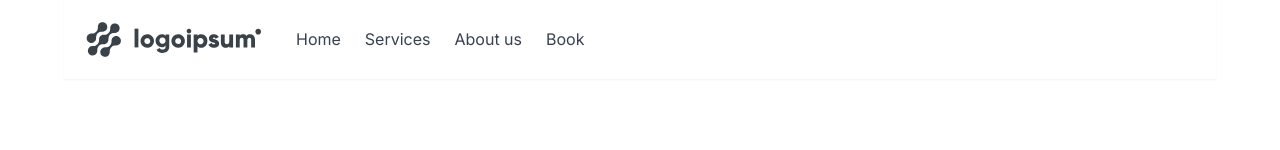
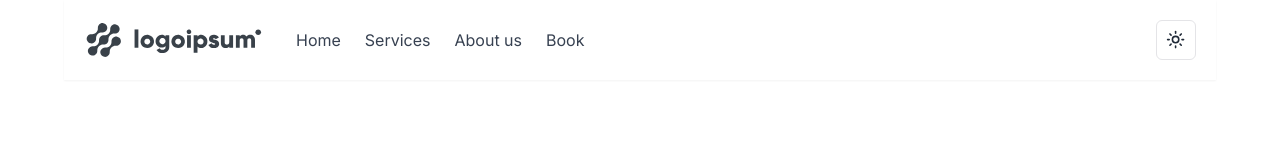
Before and after one commit to itsrhys754/Barber-booking-app, a Next.js app: page / in a window 1280 px wide. Shown: the top 150 px of the page. Built offline with nearby package versions, Linux system fonts and the light colour scheme; no server answers.

Commit message:
dark mode

```diff
--- a/app/_components/Header.js
+++ b/app/_components/Header.js
@@ -12,6 +12,9 @@ import {
   DropdownMenuTrigger,
 } from "@/components/ui/dropdown-menu";
 import Link from "next/link";
+import { useTheme } from 'next-themes';
+import { ModeToggle } from "./ModeToggle";
+
 
 function Header() {
   const { data } = useSession();
@@ -21,8 +24,15 @@ function Header() {
     setShowMenu(!showMenu);
   };
 
+  const { theme } = useTheme(); // Get the current theme
+
+
   return (
-    <div className="p-5 shadow-sm flex justify-between items-center bg-white">
+    <div
+    className={`p-5 shadow-sm flex justify-between items-center ${
+      theme === "dark" ? "bg-navy-800 text-foreground" : "bg-white text-gray-800"
+    }`}
+  >
       <div className="flex items-center">
         <Link href="/">
           <Image src="/logo.svg" alt="logo" width={180} height={100} />
@@ -52,6 +62,11 @@ function Header() {
           >
             Book
           </Link>
+        </div>
+      </div>
+      <div className="flex items-center">
+        <div className="ml-4">
+          <ModeToggle />
         </div>
       </div>
       <div className="md:hidden">
@@ -128,7 +143,17 @@ function Header() {
           </Link>
         </div>
       </div>
-      {/* <div>
+    </div>
+
+
+  );
+}
+
+export default Header;
+
+
+
+  {/* <div>
         {data?.user ? (
           <DropdownMenu>
             <DropdownMenuTrigger asChild>
@@ -155,8 +180,3 @@ function Header() {
           <Button onClick={() => signIn("descope")}>Login / Sign Up</Button>
         )}
       </div> */}
-    </div>
-  );
-}
-
-export default Header;
--- /dev/null
+++ b/app/_components/ModeToggle.js
@@ -0,0 +1,40 @@
+"use client"
+
+import * as React from "react"
+import { Moon, Sun } from "lucide-react"
+import { useTheme } from "next-themes"
+
+import { Button } from "@/components/ui/button"
+import {
+  DropdownMenu,
+  DropdownMenuContent,
+  DropdownMenuItem,
+  DropdownMenuTrigger,
+} from "@/components/ui/dropdown-menu"
+
+export function ModeToggle() {
+  const { setTheme } = useTheme()
+
+  return (
+    <DropdownMenu>
+      <DropdownMenuTrigger asChild>
+        <Button variant="outline" size="icon">
+          <Sun className="h-[1.2rem] w-[1.2rem] rotate-0 scale-100 transition-all dark:-rotate-90 dark:scale-0" />
+          <Moon className="absolute h-[1.2rem] w-[1.2rem] rotate-90 scale-0 transition-all dark:rotate-0 dark:scale-100" />
+          <span className="sr-only">Toggle theme</span>
+        </Button>
+      </DropdownMenuTrigger>
+      <DropdownMenuContent align="end">
+        <DropdownMenuItem onClick={() => setTheme("light")}>
+          Light
+        </DropdownMenuItem>
+        <DropdownMenuItem onClick={() => setTheme("dark")}>
+          Dark
+        </DropdownMenuItem>
+        <DropdownMenuItem onClick={() => setTheme("system")}>
+          System
+        </DropdownMenuItem>
+      </DropdownMenuContent>
+    </DropdownMenu>
+  )
+}
--- /dev/null
+++ b/app/_components/ThemeProvider.js
@@ -0,0 +1,7 @@
+"use client"
+import * as React from "react"
+import { ThemeProvider as NextThemesProvider } from "next-themes"
+
+export function ThemeProvider({ children, ...props }) {
+  return <NextThemesProvider {...props}>{children}</NextThemesProvider>
+}
--- a/app/layout.js
+++ b/app/layout.js
@@ -17,7 +17,7 @@ export default function RootLayout({ children }) {
       <body className={inter.className}>
         <NextAuthSessionProvider>
         <div className="mx-6 md:mx-16">
-          <Header />
+          {/* <Header /> */}
           <Toaster />
           {children}
         </div>
--- a/app/page.js
+++ b/app/page.js
@@ -6,6 +6,9 @@ import GlobalApi from "./_services/GlobalApi";
 import React, { useState, useEffect } from 'react';
 import BusinessList from "./_components/BusinessList";
 import { motion } from 'framer-motion';
+import { ThemeProvider } from "./_components/ThemeProvider"
+import { ModeToggle } from "./_components/ModeToggle";
+import Header from "./_components/Header";
 
 
 export default function Home() {
@@ -25,16 +28,18 @@ const getAllBusinessList=()=>{
   })
 }
 
-  return (
-    <motion.div
-    initial={{opacity:0}}
-    animate={{opacity:1}}
-    exit={{opacity:0}}
-    transition={{duration:0.5}}
-    >
-      <SearchSection/>
-      <BusinessList businessList={businessList}
-      title={'Select your barber'} />
-    </motion.div>
-  );
+return (
+  <motion.div
+    initial={{ opacity: 0 }}
+    animate={{ opacity: 1 }}
+    exit={{ opacity: 0 }}
+    transition={{ duration: 0.5 }}
+  >
+    <ThemeProvider attribute="class" defaultTheme="system" enableSystem disableTransitionOnChange>
+  <Header />
+  <SearchSection />
+  <BusinessList businessList={businessList} title={'Select your barber'} />
+</ThemeProvider>
+  </motion.div>
+);
 }
```
